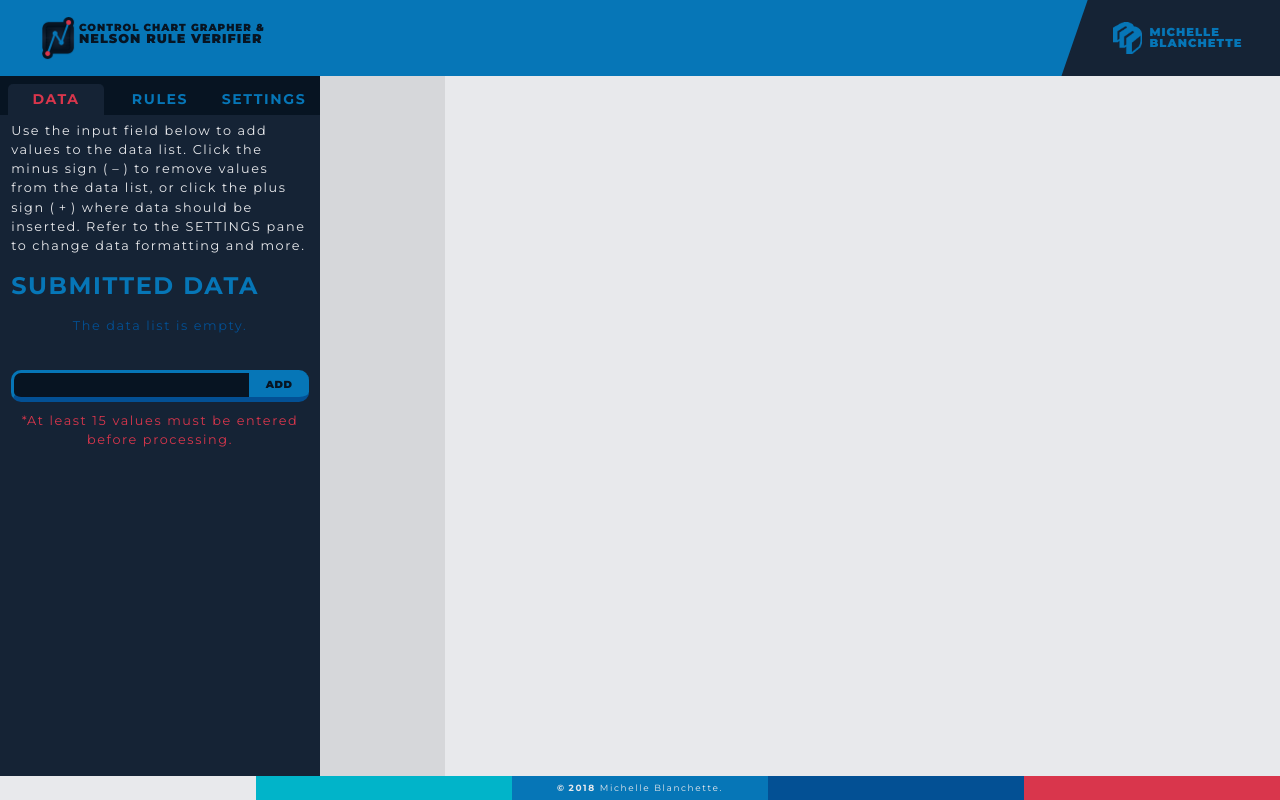
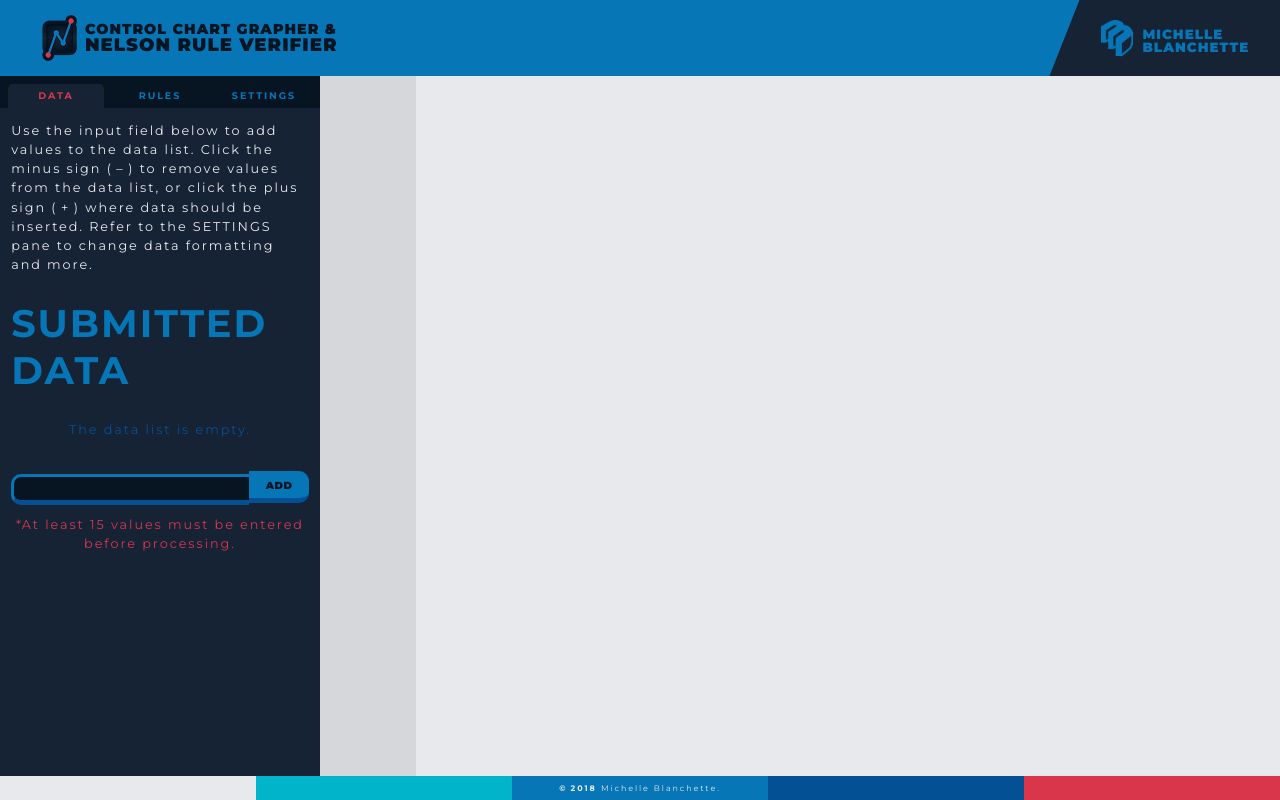
Before and after one commit to MichelleBlanchette/nelson-app, a plain HTML site: page index.html in a window 1280 px wide. Drawn offline with Linux system fonts and the light colour scheme.

Commit message:
Fixed header responsive typography

```diff
--- a/css/scss/_responsive.scss
+++ b/css/scss/_responsive.scss
@@ -1,65 +1,23 @@
 // Large devices (laptops and desktops)
 @media (max-width: 1300px) {
 
-	#control-panel nav ul li {
-		font-size: 1.1vw;
+	html {
+		font-size: 1.2em;
 	}
 
-	.pane h1 {
-		font-size: 1.5em;
-	}
-
-	#control-panel #data-pane ol#data-list li {
-		font-size: 1.3vw;
-	}
-
-	#control-panel #data-pane div.input-group button {
-		bottom: 0.13vw;
-	}
-
-	#control-panel #data-pane ol#data-list li button {
-		bottom: 0.22vw;
-		padding: 0.15vw 0.65vw 0.15vw 0.5vw;
-		font-size: 1.41vw;
-	}
-
-	#control-panel #data-pane div.insert-button-group button {
-		font-size: 1.5vw;
-		padding: 0.8vw;
-		bottom: -2px;
-	}
-
-	#chart-panel #guide-labels {
-		width: 13%;
-	}
-
-	#chart-panel #guide-labels text {
-		font-size: 1.2vw;
-	}
-
-	#chart-panel #control-chart {
-		width: 82%;
-	}
-
-	footer #copyright p {
-		font-size: 0.7vw;
-	}
-
-	header #signature #author {
-		width: 7.7vw;
-	}
-
-	header #signature #author:hover {
-		width: 15.7vw;
-	}
-
-	header #signature #author #name {
-		font-size: 0.9vw;
-		top: 0.6vh;
-	}
-
-	header #signature #author #website {
-		font-size: 1vw;
+	header {
+		#signature {
+			#author {
+				#name {
+					top: 1vh;
+				}
+			}
+			#author:hover {
+				#website {
+					top: 1.55vh;
+				}
+			}
+		}
 	}
 
 }
@@ -69,6 +27,10 @@
 $slide-left: left 1s;
 
 @media (max-width: 991.98px) {
+
+	html {
+		font-size: 0.96em;
+	}
 
 	.mobile-only {
 		display: block !important;
--- a/css/scss/main.scss
+++ b/css/scss/main.scss
@@ -70,6 +70,11 @@ $error: #d9364c;
 //focus states
 .active { opacity: 1; }
 .inactive { opacity: 0.4; }
+
+//modular scale for responsive typography
+html {
+	font-size: 1.5em;
+}
 
 /**** CLEAR DEFAULTS and other setup styling ****/
 body {
@@ -162,34 +167,36 @@ header {
 	#logo {
 		position: absolute;
 		left: 3.2vw;
-		top: 2vh;
-		width: 25%;
-		height: 5.5vh;
+		top: 1.75vh;
+		width: 50%;
+		height: 6vh;
 		p {
-			font-size: 0.8vw;
-			transform: translateY(30%);
+			position: absolute;
+			font-size: 0.75em;
+			left: 5.5vh;
+			top: 50%;
+			transform: translateY(-50%);
 			span {
-				font-size: 1vw;
+				font-size: 1.265em;
 			}
 		}
 		img {
 			height: inherit;
 			float: left;
-			margin-right: 0.3vw;
 		}
 	}
 	#signature {
 		position: absolute;
 		right: 0;
 		top: 0;
-		height: 4vh;
-		padding: 2.75vh 2.5% 2.75vh 4%;
-		-webkit-clip-path: polygon(12% 0%, 100% 0, 100% 100%, 0 100%);
-		clip-path: polygon(12% 0%, 100% 0, 100% 100%, 0 100%);
+		height: 4.5vh;
+		padding: 2.5vh 2.5% 2.5vh 4%;
+		-webkit-clip-path: polygon(30px 0%, 100% 0, 100% 100%, 0 100%);
+		clip-path: polygon(30px 0%, 100% 0, 100% 100%, 0 100%);
 		> a {
 			height: inherit;
 			float: left;
-			margin-right: 0.6vw;
+			margin-right: 0.7vw;
 			img {
 				height: inherit;
 			}
@@ -200,33 +207,33 @@ header {
 			overflow: hidden;
 			text-align: left;
 			float: left;
-			width: 5.5vw;
+			width: 5.5em;
 			transition: 0.7s;
 			#name {
 				position: absolute;
-				top: 0.75vh;
+				top: 0.55vh;
 				height: inherit;
-				font-size: 0.7vw;
+				font-size: 0.7em;
 				transition: 0.7s;
 			}
 			#website {
 				position: absolute;
 				top: 5vh;
 				height: inherit;
-				font-size: 0.8vw;
+				font-size: 0.8em;
 				transition: 0.7s;
 			}
 		}
 		#author:hover {
-			width: 12vw;
-			transition: 0.3s;
+			width: 12em;
+			transition: 0.4s;
 			#name {
 				top: -5vh;
-				transition: 0.3s;
+				transition: 0.4s;
 			}
 			#website {
 				top: 1.3vh;
-				transition: 0.3s;
+				transition: 0.4s;
 			}
 		}
 	}
```
Also changed, not shown: css/main.css, 1 other file. Lines whose indentation alone changed are shown as unchanged.
